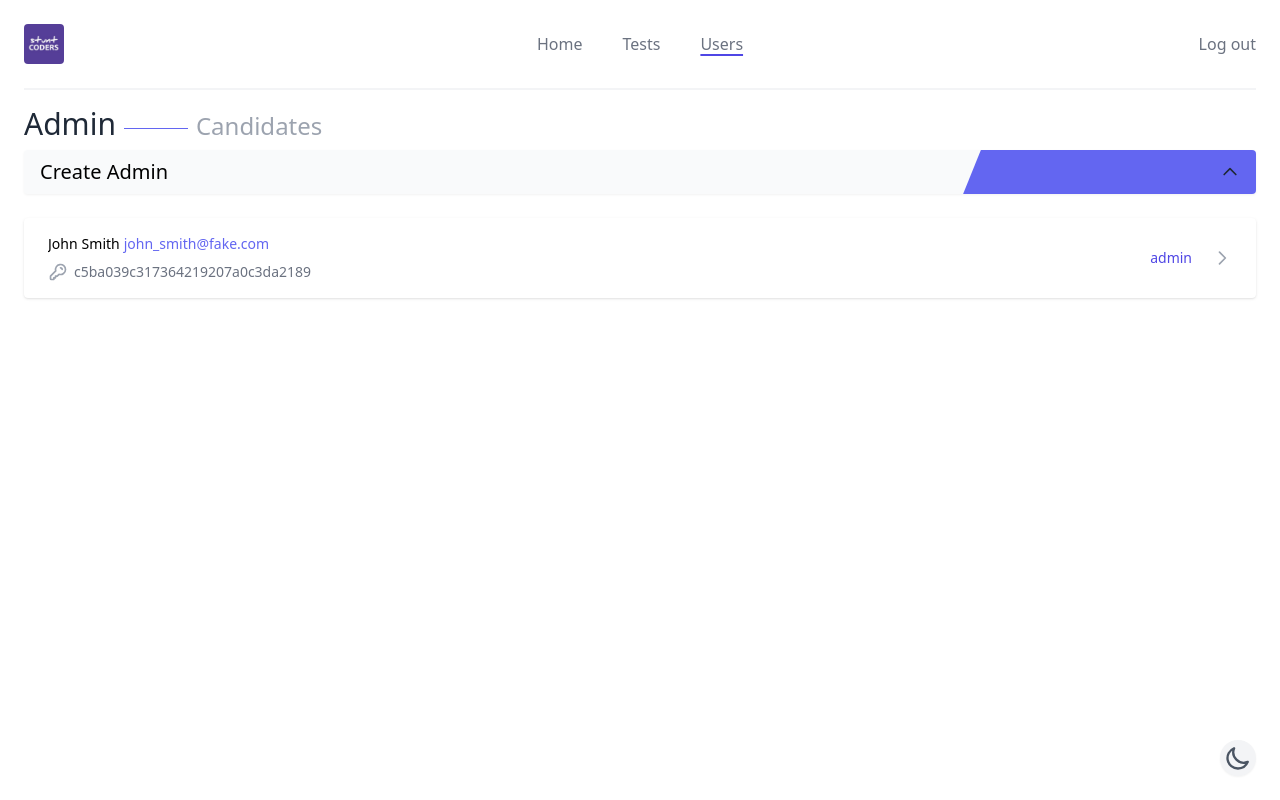
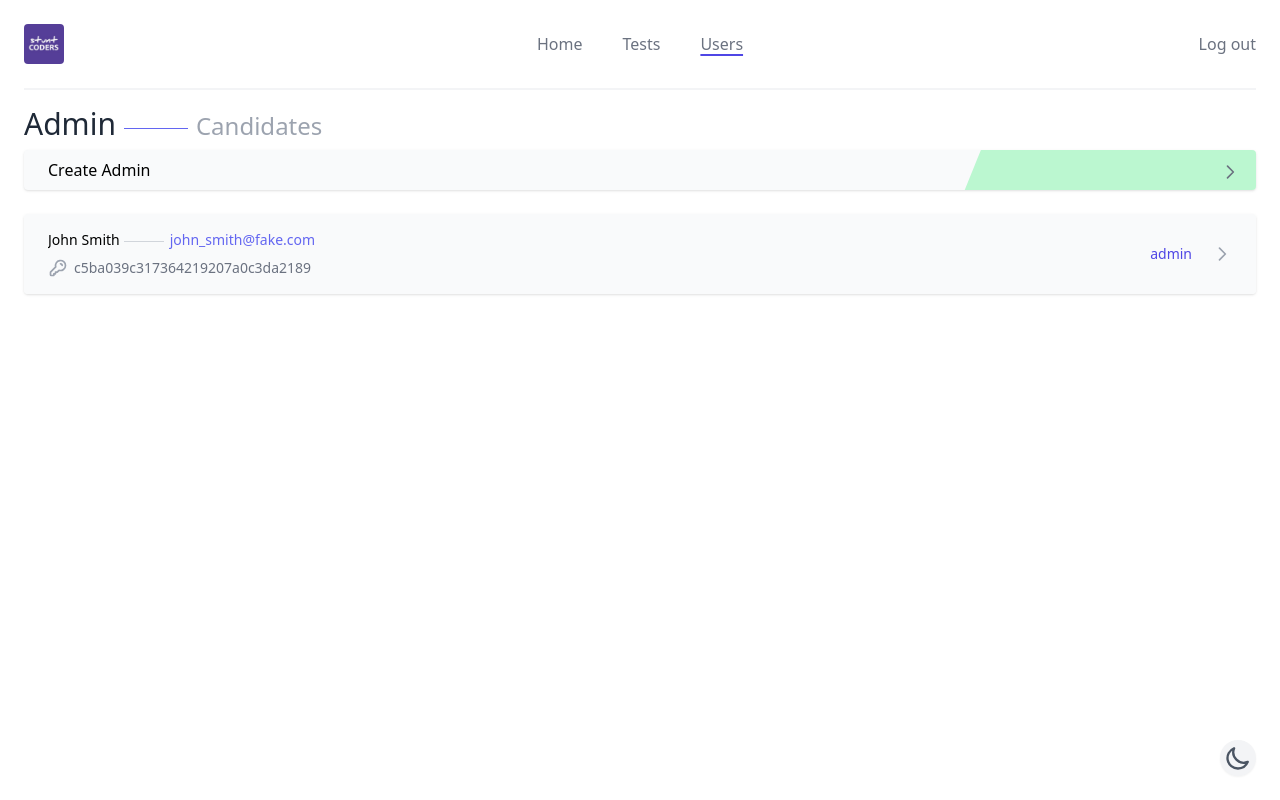
Before and after one commit to stuntcoders/sc_hire_frontend, a React (Create React App) app: page /admin/users in a window 1280 px wide. Built offline with nearby package versions, Linux system fonts and the light colour scheme.

Commit message:
Style update for user/user form/users components

```diff
--- a/src/components/admin/User.js
+++ b/src/components/admin/User.js
@@ -3,7 +3,7 @@ import { KeyIcon, ChevronRightIcon } from '@heroicons/react/outline'
 export default function User({ user, className }) {
   return (
     <li key={user.id} className={className}>
-      <a href="#" className="block hover:bg-gray-50">
+      <a href="#" className="block bg-gray-50 dark:bg-white hover:bg-white dark:hover:bg-gray-50">
         <div className="px-4 py-4 flex items-center sm:px-6">
           <div className="min-w-0 flex-1 sm:flex sm:items-center sm:justify-between">
             <div className="truncate">
@@ -12,14 +12,15 @@ export default function User({ user, className }) {
                 <p className="ml-1 flex-shrink-0 font-medium ">
                   {user.last_name}
                 </p>
-                <p className="ml-1 text-indigo-500">
+                <span className="inline-flex self-center w-10 mt-0.5 mx-1 h-px bg-gray-300"></span>
+                <p className="ml-0.5 text-indigo-500">
                   {user.email}
                 </p>
               </div>
               <div className="mt-2 flex">
                 <div className="flex items-center text-sm text-gray-500">
                   <KeyIcon className="flex-shrink-0 mr-1.5 h-5 w-5 text-gray-400" aria-hidden="true" />
-                  <span>{user.password}</span>
+                  <span className="font-light">{user.password}</span>
                 </div>
               </div>
             </div>
--- a/src/components/admin/UserForm.js
+++ b/src/components/admin/UserForm.js
@@ -1,18 +1,18 @@
 import useCard from "../../hooks/useCard";
 
-import { ChevronUpIcon } from "@heroicons/react/outline"
+import { ChevronRightIcon } from "@heroicons/react/outline"
 
 export default function UserForm({ type }) {
   const [itemCardOpen, toggleCard] = useCard()
 
   return(
-    <div className={`relative bg-gray-50 dark:bg-white rounded overflow-hidden drop-shadow-sm ${itemCardOpen ? "px-4 py-6 md:px-6 md:py-0 md:pb-6" : "px-4"}`}>
-      <h2 className={`relative text-xl z-10 ${itemCardOpen ? "text-center py-4 md:py-6" : "py-2"}`}>
+    <div className={`relative bg-gray-50 dark:bg-white rounded overflow-hidden shadow ${itemCardOpen ? "px-4 py-6 md:px-6 md:py-0 md:pb-6" : "px-6"}`}>
+      <h2 className={`relative text-base font-light z-10 ${itemCardOpen ? "text-center py-4 md:py-6" : "py-2"}`}>
         Create {type}
       </h2>
-      <div className="absolute -top-1 -right-64 md:-right-36 w-[36rem] h-96 bg-indigo-500 rotate-[112deg] transform"></div>
-      <span onClick={() => toggleCard()} className="absolute top-3 right-4 text-gray-800 hover:text-white cursor-pointer z-10">
-        <ChevronUpIcon className="h-5 w-5 pointer-events-none"/>
+      <div className="absolute -top-1 -right-64 md:-right-36 w-[36rem] h-96 bg-green-200 rotate-[112deg] transform"></div>
+      <span onClick={() => toggleCard()} className="absolute top-3 right-4 text-gray-500 hover:text-white cursor-pointer z-10">
+        <ChevronRightIcon className="h-5 w-5 pointer-events-none"/>
       </span>
 
       { itemCardOpen ? <form action="#" method="POST" className="relative md:max-w-xl mx-auto space-y-6 z-10">
--- a/src/components/admin/Users.js
+++ b/src/components/admin/Users.js
@@ -63,7 +63,7 @@ export default function Users() {
       </section>
 
       <section className="bg-white shadow overflow-hidden rounded my-6">
-        <ul className="divide-y divide-gray-200">
+        <ul className="divide-y divide-gray-100 dark:divide-gray-200">
           {users.map((user) => (
             user.role === "admin" ?
               <User user={user} key={user.id} className={tab === 0 ? "block" : "hidden"} /> :
```
